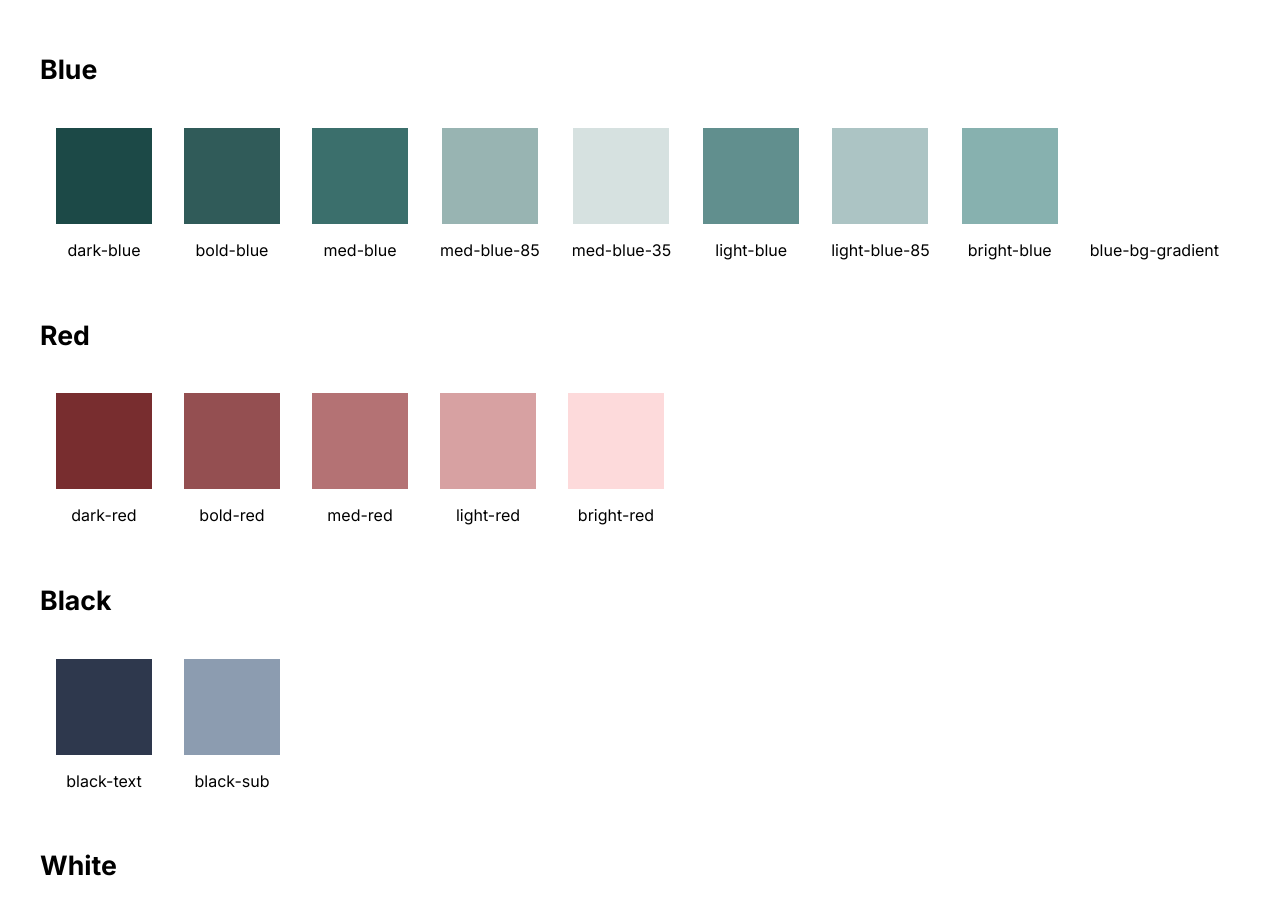
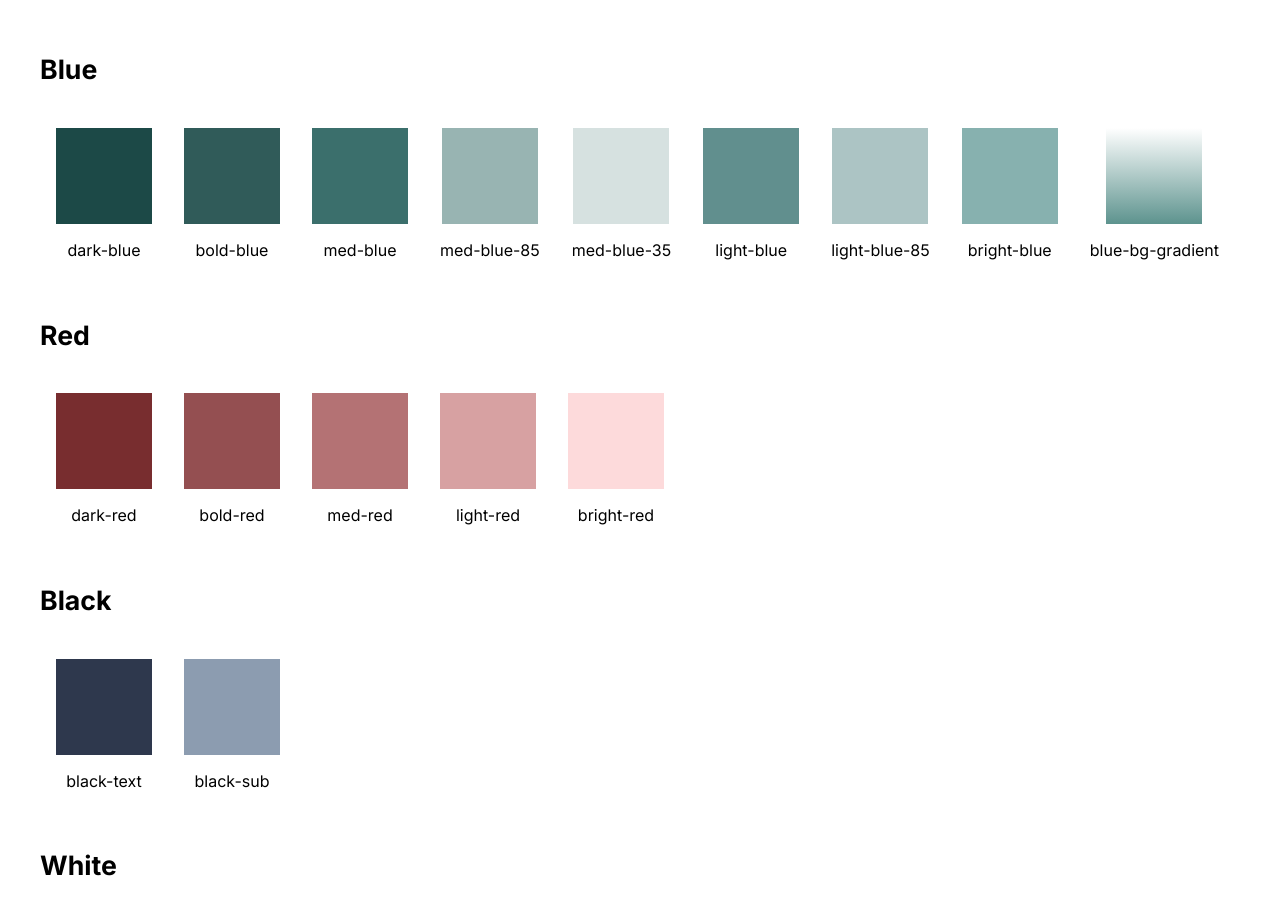
Before and after one commit to yeenathan/studiUs-Style-Guide, a Next.js app: page / in a window 1280 px wide. Shown: the part 840-1762 px from the top of the page. Built offline with nearby package versions, Linux system fonts and the light colour scheme.

Commit message:
changed backgroundColor to background for gradient

```diff
--- a/components/ColourBlock/index.js
+++ b/components/ColourBlock/index.js
@@ -3,7 +3,7 @@ import styles from "./ColourBlock.module.css";
 export default function ColourBlock({colour}) {
     return(
         <div className={styles.block}>
-            <div className={styles.colourSquare} style={{backgroundColor: `var(${colour.variable}`}}/>
+            <div className={styles.colourSquare} style={{background: `var(${colour.variable}`}}/>
             <p className="caption1">{colour.name}</p>
         </div>
     )
```
